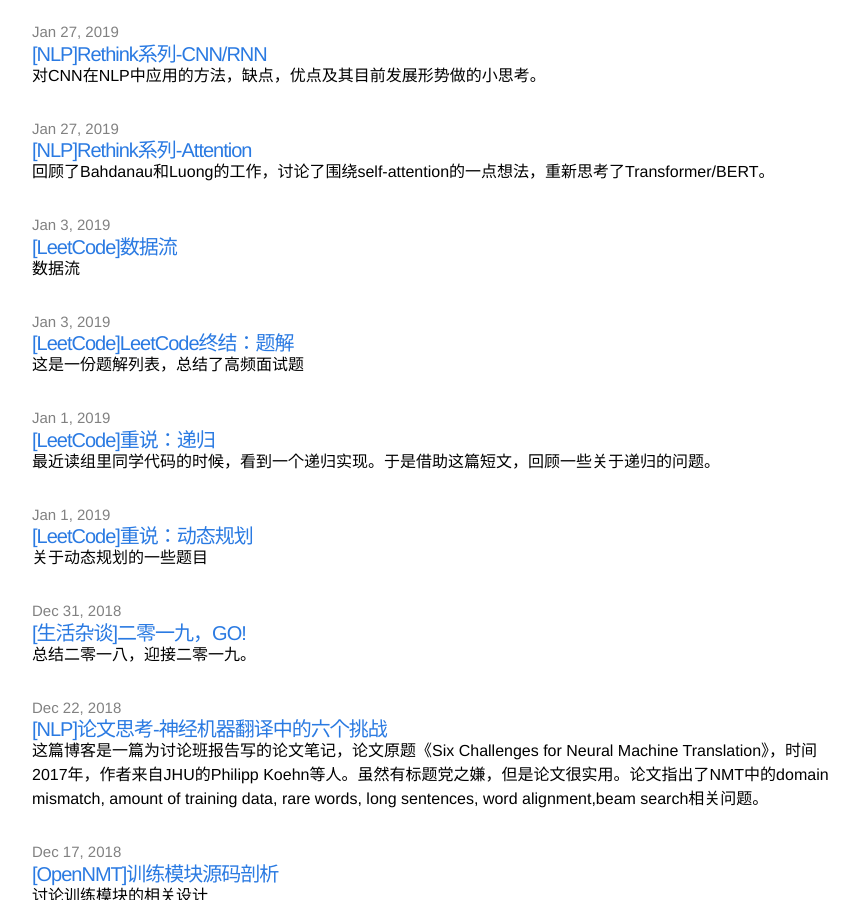
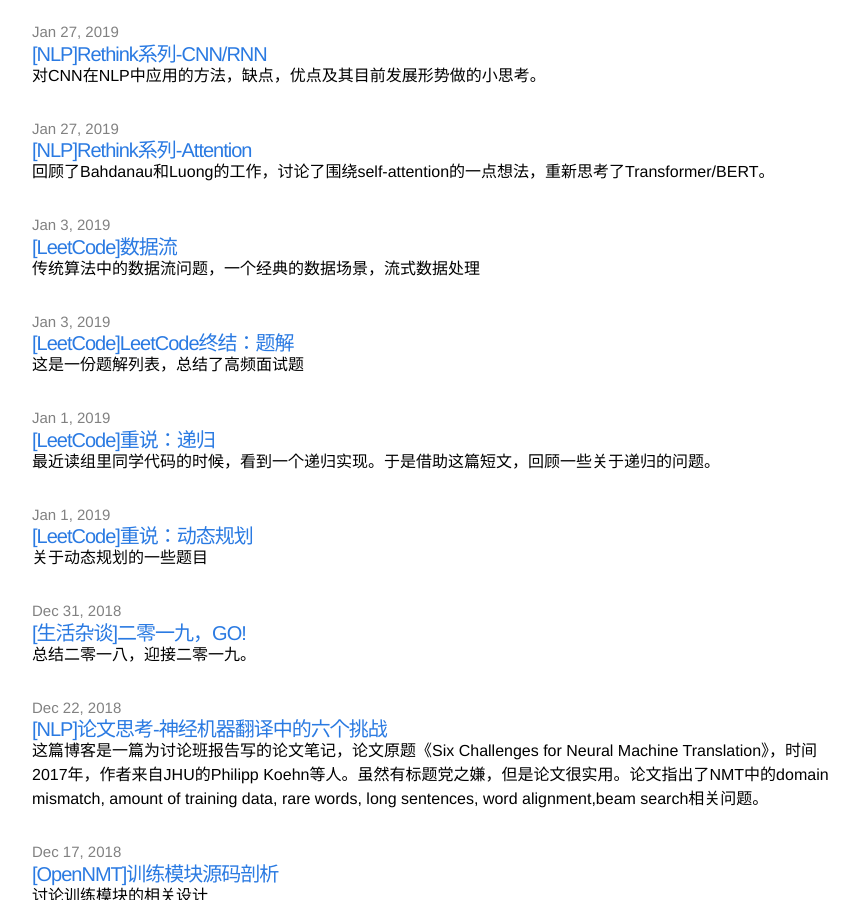
Before and after one commit to zhpmatrix/zhpmatrix.github.io, a Jekyll site: the page built from index.html, in a window 1280 px wide and 900 px high, scrolled down 9089 px. Shown: the whole window, without its empty margins (208-1067 px from the left). Built offline with Jekyll 4.4.1, drawn with Linux system fonts in a browser that asks for light colours; comment, search, counter and statistics services are not loaded.

Commit message:
update blog

```diff
--- a/_posts/2019-01-03-data-stream.md
+++ b/_posts/2019-01-03-data-stream.md
@@ -1,7 +1,7 @@
 ---
 layout: post
 title: "[LeetCode]数据流"
-excerpt: "数据流"
+excerpt: "传统算法中的数据流问题，一个经典的数据场景，流式数据处理"
 date: 2019-01-03 18:53:00
 mathjax: true
 ---
```
